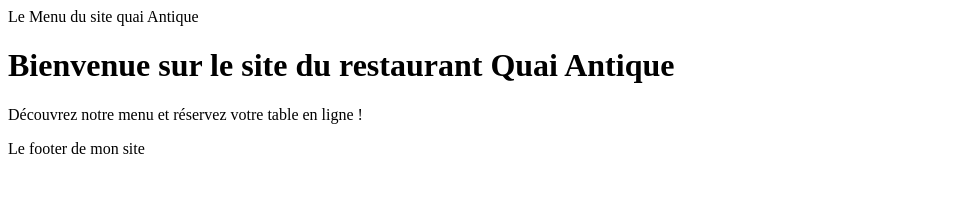
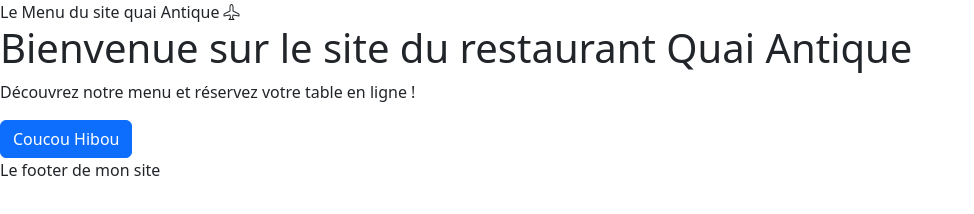
Before and after one commit to Davgone/git-test-filR, a website with bundled scripts: page index.html in a window 1280 px wide. Shown: the whole page, without its empty margins (0-974 px from the left). Built offline with nearby package versions, Linux system fonts and the light colour scheme.

Commit message:
Install bootstrap

```diff
--- a/index.html
+++ b/index.html
@@ -1,13 +1,18 @@
 <!DOCTYPE html>
 <html lang="en">
+
 <head>
     <meta charset="UTF-8">
     <meta name="viewport" content="width=device-width, initial-scale=1.0">
+
+<link rel="stylesheet" href="node_modules/bootstrap/dist/css/bootstrap.min.css">
+    <link rel="stylesheet" href="https://cdn.jsdelivr.net/npm/bootstrap-icons@1.10.5/font/bootstrap-icons.css">
+
     <title>Document</title>
 </head>
 <body>
 
-    <header> Le Menu du site quai Antique</header>
+    <header> Le Menu du site quai Antique <i class="bi bi-airplane"></i></header>
 
     <main id="main-page">
         <!-- Le contenu de la page sera injecté ici -->
@@ -16,5 +21,7 @@
     <footer> Le footer de mon site </footer>
 
     <script type="module" src="./Router/router.js"></script>
+    <scipt src="node_modules/bootstrap/dist/js/bootstrap.bundle.min.js"></scipt>
+
 </body>
 </html>
--- /dev/null
+++ b/package.json
@@ -0,0 +1,6 @@
+{
+  "dependencies": {
+    "bootstrap": "^5.3.8",
+    "bootstrap-icons": "^1.13.1"
+  }
+}
--- a/pages/home.html
+++ b/pages/home.html
@@ -1,3 +1,5 @@
 <h1>Bienvenue sur le site du restaurant Quai Antique</h1>
 
 <p>Découvrez notre menu et réservez votre table en ligne !</p>
+
+<button class="btn btn-primary">Coucou Hibou </button>
```
Also changed, not shown: 2 other files.
